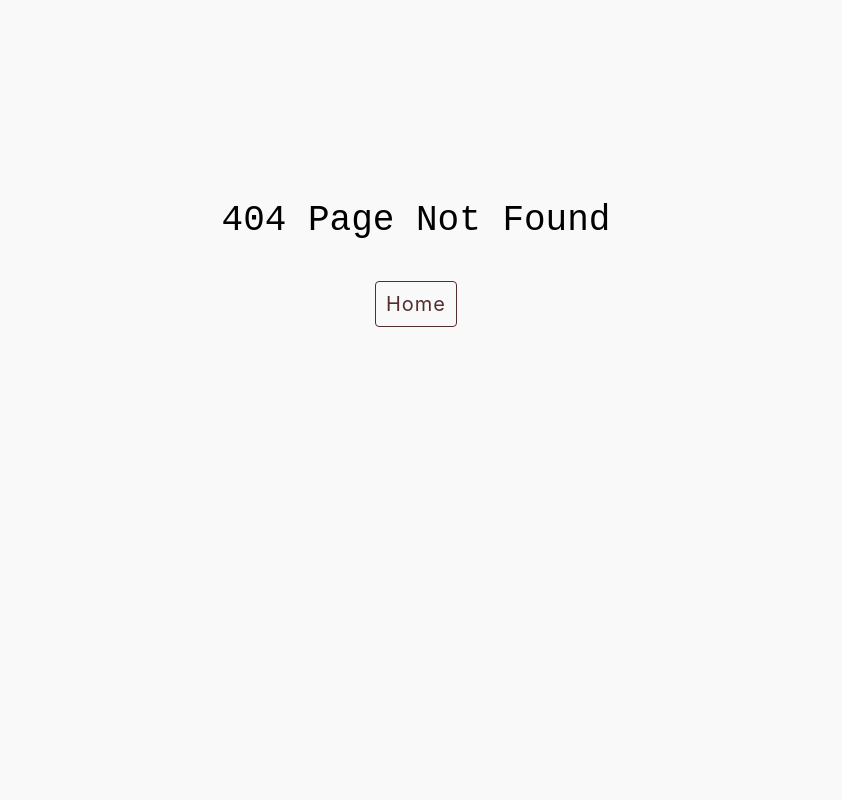
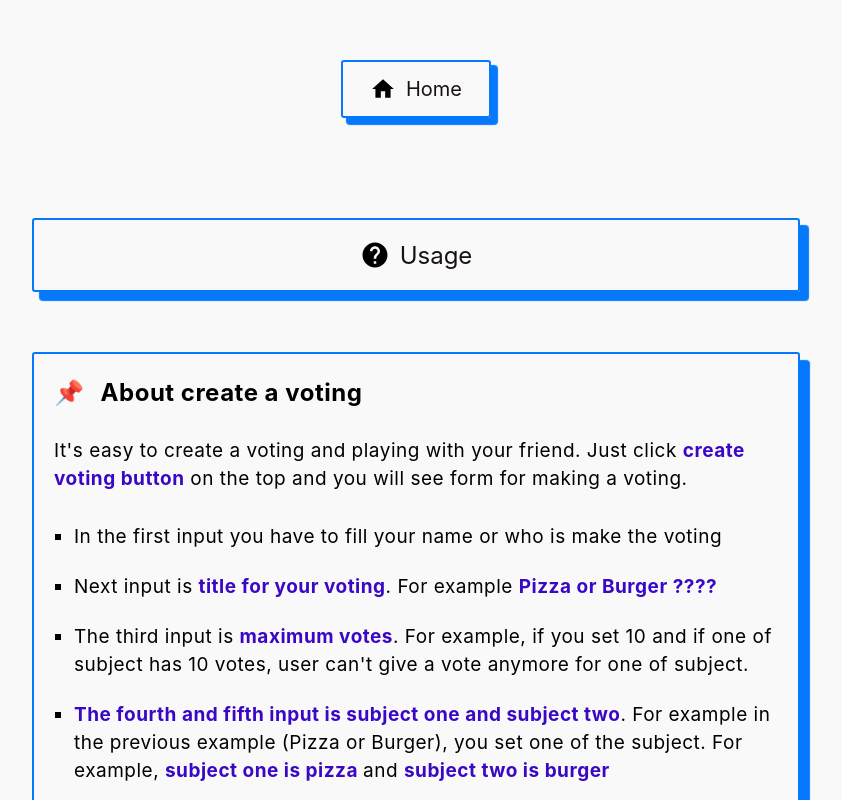
Before and after one commit to apriliandi246/pilih, a Next.js app: page /usage in a window 1280 px wide. Before the commit this address had no page. Shown: the top 800 px of the page, without its empty margins (224-1066 px from the left). Built offline with nearby package versions, Linux system fonts and the light colour scheme.

Commit message:
add usage page

```diff
--- /dev/null
+++ b/pages/usage.js
@@ -0,0 +1,134 @@
+import Head from "next/head";
+import Link from "next/link";
+import styles from "../styles/usage.module.css";
+
+export default function Usage() {
+   return (
+      <>
+         <Head>
+            <title>Pilih | Usage</title>
+         </Head>
+
+         <div className={styles.home}>
+            <Link href="/">
+               <a className={styles.home__link}>
+                  <svg
+                     width="26px"
+                     height="26px"
+                     fill="#000000"
+                     viewBox="0 0 24 24"
+                     style={{ marginRight: "10px" }}
+                     xmlns="http://www.w3.org/2000/svg"
+                  >
+                     <path d="M0 0h24v24H0z" fill="none" />
+                     <path d="M10 20v-6h4v6h5v-8h3L12 3 2 12h3v8z" />
+                  </svg>
+                  Home
+               </a>
+            </Link>
+         </div>
+
+         <div className={styles.container}>
+            <div className={styles.header}>
+               <svg
+                  width="30px"
+                  height="30px"
+                  fill="#000000"
+                  viewBox="0 0 24 24"
+                  style={{ marginRight: "10px" }}
+                  xmlns="http://www.w3.org/2000/svg"
+               >
+                  <path d="M0 0h24v24H0z" fill="none" />
+                  <path d="M12 2C6.48 2 2 6.48 2 12s4.48 10 10 10 10-4.48 10-10S17.52 2 12 2zm1 17h-2v-2h2v2zm2.07-7.75l-.9.92C13.45 12.9 13 13.5 13 15h-2v-.5c0-1.1.45-2.1 1.17-2.83l1.24-1.26c.37-.36.59-.86.59-1.41 0-1.1-.9-2-2-2s-2 .9-2 2H8c0-2.21 1.79-4 4-4s4 1.79 4 4c0 .88-.36 1.68-.93 2.25z" />
+               </svg>
+
+               <h1>Usage</h1>
+            </div>
+
+            <div className={styles.explanation_section}>
+               <h1 className={styles.explanation_section__title}>
+                  <span style={{ marginRight: "10px" }}>📌</span> About create a
+                  voting
+               </h1>
+
+               <div className={styles.explanation_section__desc}>
+                  It's easy to create a voting and playing with your friend.{" "}
+                  Just click{" "}
+                  <span className={styles.highlight}>create voting button</span>{" "}
+                  on the top and you will see form for making a voting.
+               </div>
+
+               <ul className={styles.explanation_section__lists}>
+                  <li>
+                     In the first input you have to fill your name or who is
+                     make the voting
+                  </li>
+
+                  <li>
+                     Next input is{" "}
+                     <span className={styles.highlight}>
+                        title for your voting
+                     </span>
+                     . For example{" "}
+                     <span className={styles.highlight}>
+                        Pizza or Burger ????
+                     </span>
+                  </li>
+
+                  <li>
+                     The third input is{" "}
+                     <span className={styles.highlight}>maximum votes</span>.
+                     For example, if you set 10 and if one of subject has 10
+                     votes, user can't give a vote anymore for one of subject.
+                  </li>
+
+                  <li>
+                     <span className={styles.highlight}>
+                        The fourth and fifth input is subject one and subject
+                        two
+                     </span>
+                     . For example in the previous example (Pizza or Burger),
+                     you set one of the subject. For example,{" "}
+                     <span className={styles.highlight}>
+                        subject one is pizza{" "}
+                     </span>
+                     and{" "}
+                     <span className={styles.highlight}>
+                        subject two is burger
+                     </span>
+                  </li>
+
+                  <li>
+                     And the last fu*king input is{" "}
+                     <span className={styles.highlight}>
+                        details description of your voting
+                     </span>
+                     . For example in the previous example,{" "}
+                     <span className={styles.highlight}>
+                        What you prever, Pizza or Burger ????
+                     </span>
+                  </li>
+               </ul>
+            </div>
+
+            <div className={styles.explanation_section}>
+               <h1 className={styles.explanation_section__title}>
+                  <span style={{ marginRight: "10px" }}>📌</span> About join a
+                  voting
+               </h1>
+
+               <div
+                  className={styles.explanation_section__desc}
+                  style={{ marginBottom: "0" }}
+               >
+                  After you create a voting in previous form, you will get{" "}
+                  <span className={styles.highlight}>unique voting ID</span>. It
+                  will become your or another user (if you give to another user
+                  that you want) key to join that voting and make a fu*king vote
+                  to one of subject.
+               </div>
+            </div>
+         </div>
+      </>
+   );
+}
--- /dev/null
+++ b/styles/usage.module.css
@@ -0,0 +1,128 @@
+.container {
+   width: 88%;
+   margin: 5rem auto 50px auto;
+}
+
+.home {
+   width: 150px;
+   text-align: center;
+   margin: 60px auto 0 auto;
+}
+
+.home__link {
+   padding: 14px;
+   outline: none;
+   display: flex;
+   color: #181111;
+   cursor: pointer;
+   font-size: 1rem;
+   border-radius: 3px;
+   align-items: center;
+   text-decoration: none;
+   justify-content: center;
+   border: 2px solid #0678fb;
+   transition: box-shadow ease-in 0.1s;
+   box-shadow: 6px 6px 1px 1px #0678fb;
+}
+
+.header {
+   width: 100%;
+   padding: 20px;
+   outline: none;
+   display: flex;
+   color: #181111;
+   font-size: 1rem;
+   text-align: center;
+   border-radius: 3px;
+   align-items: center;
+   justify-content: center;
+   border: 2px solid #0678fb;
+   margin: 100px auto 60px auto;
+   box-shadow: 8px 8px 1px 1px #0678fb;
+}
+
+.header {
+   font-size: 1.3rem;
+}
+
+.explanation_section {
+   font-size: 1rem;
+   line-height: 23px;
+   border-radius: 3px;
+   padding-block: 25px;
+   margin-bottom: 75px;
+   padding-inline: 20px;
+   letter-spacing: 0.5px;
+   border: 2px solid #0678fb;
+   box-shadow: 9px 9px 1px 1px #0678fb;
+}
+
+.explanation_section__title {
+   font-size: 1.3rem;
+   font-weight: bold;
+}
+
+.explanation_section__desc {
+   margin-block: 1.5rem;
+}
+
+.explanation_section__lists li {
+   margin-left: 20px;
+   list-style: square;
+   margin-bottom: 1.1rem;
+}
+
+.highlight {
+   color: #3a08c5;
+   font-weight: bold;
+}
+
+.explanation_section__lists li:last-child {
+   margin-bottom: 0;
+}
+
+.home__link:focus {
+   box-shadow: 3px 3px 1px 1px #0678fb;
+}
+
+@media screen and (min-width: 760px) {
+   .header h1,
+   .explanation_section__title {
+      font-size: calc(1.3rem - 0.1rem);
+   }
+
+   .explanation_section {
+      line-height: 28px;
+      font-size: calc(0.9rem + 1px);
+   }
+}
+
+@media screen and (min-width: 830px) {
+   .container {
+      width: 80%;
+   }
+}
+
+@media screen and (min-width: 980px) {
+   .container {
+      width: 70%;
+   }
+}
+
+@media screen and (min-width: 1170px) {
+   .container {
+      width: 60%;
+   }
+}
+
+@media screen and (min-width: 1400px) {
+   .container {
+      width: 50%;
+   }
+}
+
+@media screen and (min-width: 1700px) {
+   .container {
+      width: 40%;
+   }
+}
```
Also changed, not shown: pages/index.js (+20 -2 lines).
